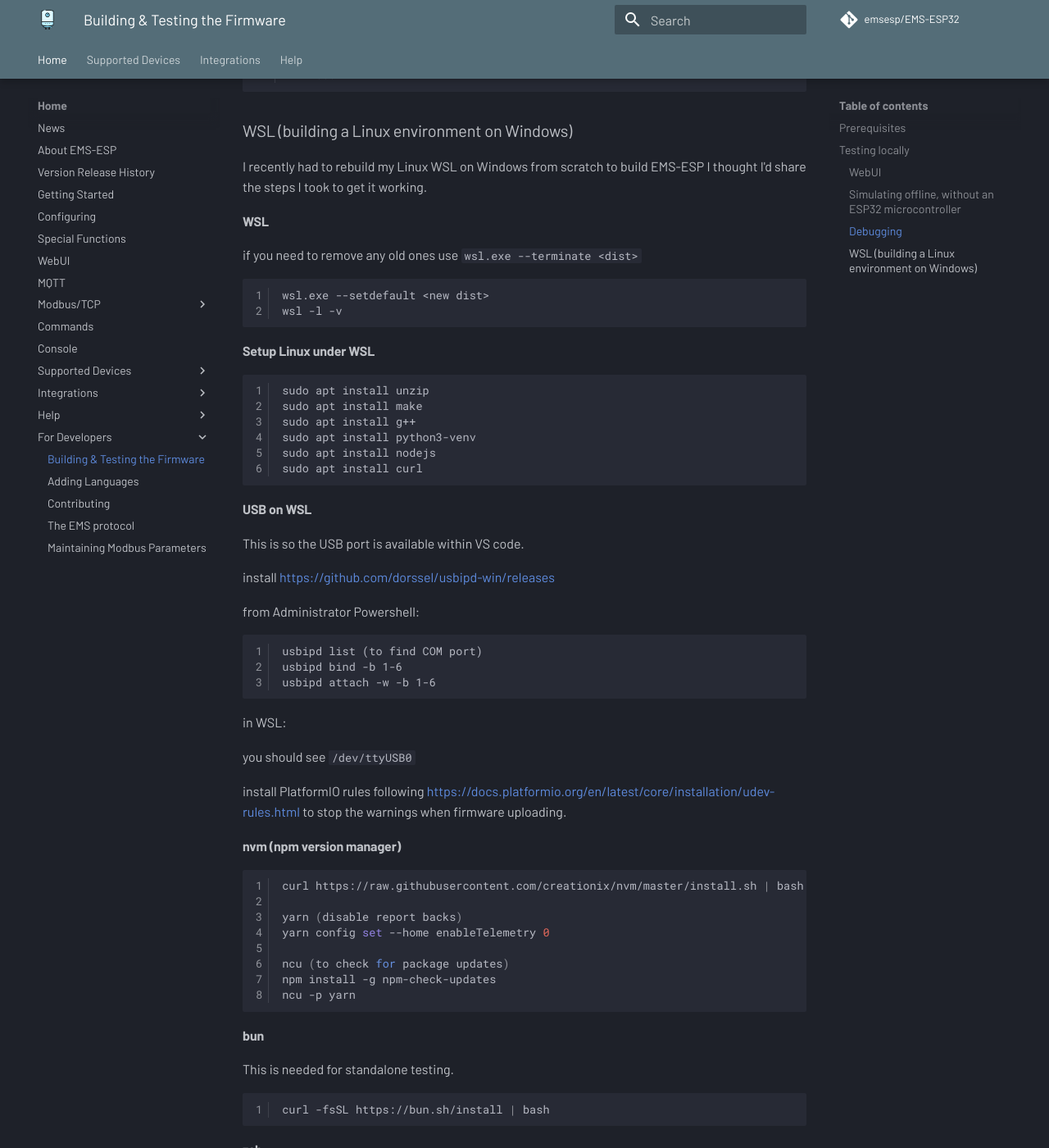
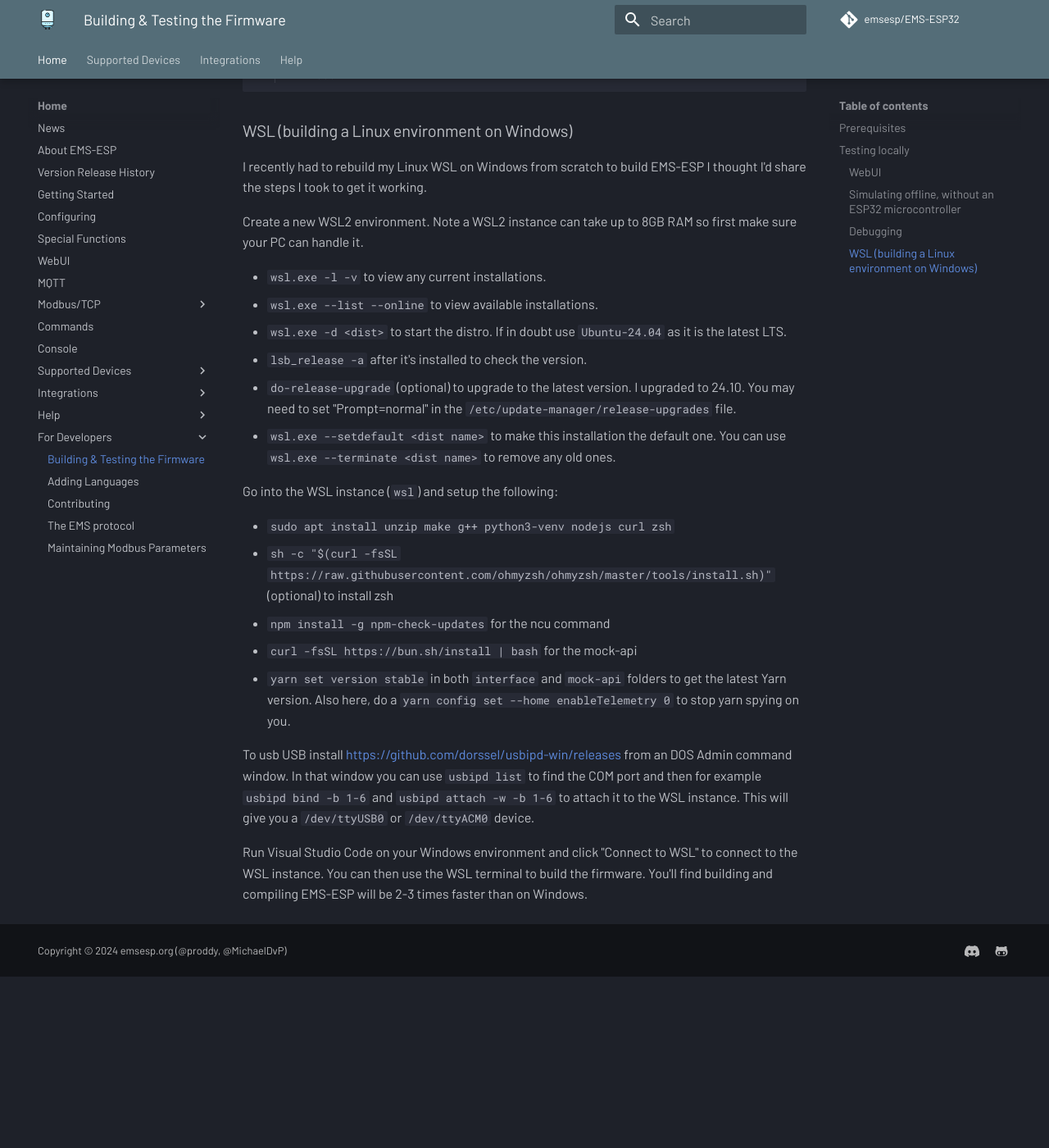
Before and after one commit to emsesp/docs, an MkDocs documentation site: the page built from docs/Building.md, in a window 1280 px wide and 1400 px high, scrolled down 2345 px. Shown: the whole window at 82% size. Built offline with MkDocs 1.6.1 and Material for MkDocs 9.7.7, drawn with Linux system fonts in a browser that asks for light colours; comment, search, counter and statistics services are not loaded; after the commit the page ends 3536 px from its top, so only the background shows below that; some of the changed text lies outside the part shown.

Commit message:
update WSL

````diff
--- a/docs/Building.md
+++ b/docs/Building.md
@@ -85,76 +85,23 @@ You can also create a VSC's task in `launch.json` file to automate this for you,
 
 I recently had to rebuild my Linux WSL on Windows from scratch to build EMS-ESP I thought I'd share the steps I took to get it working.
 
-#### WSL
+Create a new WSL2 environment. Note a WSL2 instance can take up to 8GB RAM so first make sure your PC can handle it.
 
-if you need to remove any old ones use `wsl.exe --terminate <dist>`
+- `wsl.exe -l -v` to view any current installations.
+- `wsl.exe --list --online` to view available installations.
+- `wsl.exe -d <dist>` to start the distro. If in doubt use `Ubuntu-24.04` as it is the latest LTS.
+- `lsb_release -a` after it's installed to check the version.
+- `do-release-upgrade` (optional) to upgrade to the latest version. I upgraded to 24.10. You may need to set "Prompt=normal" in the `/etc/update-manager/release-upgrades` file.
+- `wsl.exe --setdefault <dist name>` to make this installation the default one. You can use `wsl.exe --terminate <dist name>` to remove any old ones.
 
-```sh
-wsl.exe --setdefault <new dist>
-wsl -l -v
-```
+Go into the WSL instance (`wsl`) and setup the following:
 
-#### Setup Linux under WSL
+- `sudo apt install unzip make g++ python3-venv nodejs curl zsh`
+- `sh -c "$(curl -fsSL https://raw.githubusercontent.com/ohmyzsh/ohmyzsh/master/tools/install.sh)"` (optional) to install zsh
+- `npm install -g npm-check-updates` for the ncu command
+- `curl -fsSL https://bun.sh/install | bash` for the mock-api
+- `yarn set version stable` in both `interface` and `mock-api` folders to get the latest Yarn version. Also here, do a `yarn config set --home enableTelemetry 0` to stop yarn spying on you.
 
-```sh
-sudo apt install unzip
-sudo apt install make
-sudo apt install g++
-sudo apt install python3-venv
-sudo apt install nodejs
-sudo apt install curl
-```
+To usb USB install <https://github.com/dorssel/usbipd-win/releases> from an DOS Admin command window. In that window you can use `usbipd list` to find the COM port and then for example `usbipd bind -b 1-6` and `usbipd attach -w -b 1-6` to attach it to the WSL instance. This will give you a `/dev/ttyUSB0` or `/dev/ttyACM0` device.
 
-#### USB on WSL
-
-This is so the USB port is available within VS code.
-
-install <https://github.com/dorssel/usbipd-win/releases>
-
-from Administrator Powershell:
-
-```cmd
-usbipd list (to find COM port)
-usbipd bind -b 1-6
-usbipd attach -w -b 1-6
-```
-
-in WSL:
-
-you should see `/dev/ttyUSB0`
-
-install PlatformIO rules following <https://docs.platformio.org/en/latest/core/installation/udev-rules.html> to stop the warnings when firmware uploading.
-
-#### nvm (npm version manager)
-
-```sh
-curl https://raw.githubusercontent.com/creationix/nvm/master/install.sh | bash
-
-yarn (disable report backs)
-yarn config set --home enableTelemetry 0
-
-ncu (to check for package updates)
-npm install -g npm-check-updates
-ncu -p yarn
-```
-
-#### bun
-
-This is needed for standalone testing.
-
-```sh
-curl -fsSL https://bun.sh/install | bash
-```
-
-#### zsh
-
-This is my preferred shell. I extend with Oh-My-zsh and the Powerlevel10k theme.
-
-```sh
-sudo apt install zsh
-sh -c "$(curl -fsSL https://raw.githubusercontent.com/ohmyzsh/ohmyzsh/master/tools/install.sh)"
-```
-
-#### Visual Studio Code
-
-Use vscode on Windows, connect to the `WSL`. First time install all extensions and restart. If you have the settings saved and sync'd it should be very quick.
+Run Visual Studio Code on your Windows environment and click "Connect to WSL" to connect to the WSL instance. You can then use the WSL terminal to build the firmware. You'll find building and compiling EMS-ESP will be 2-3 times faster than on Windows.
````
